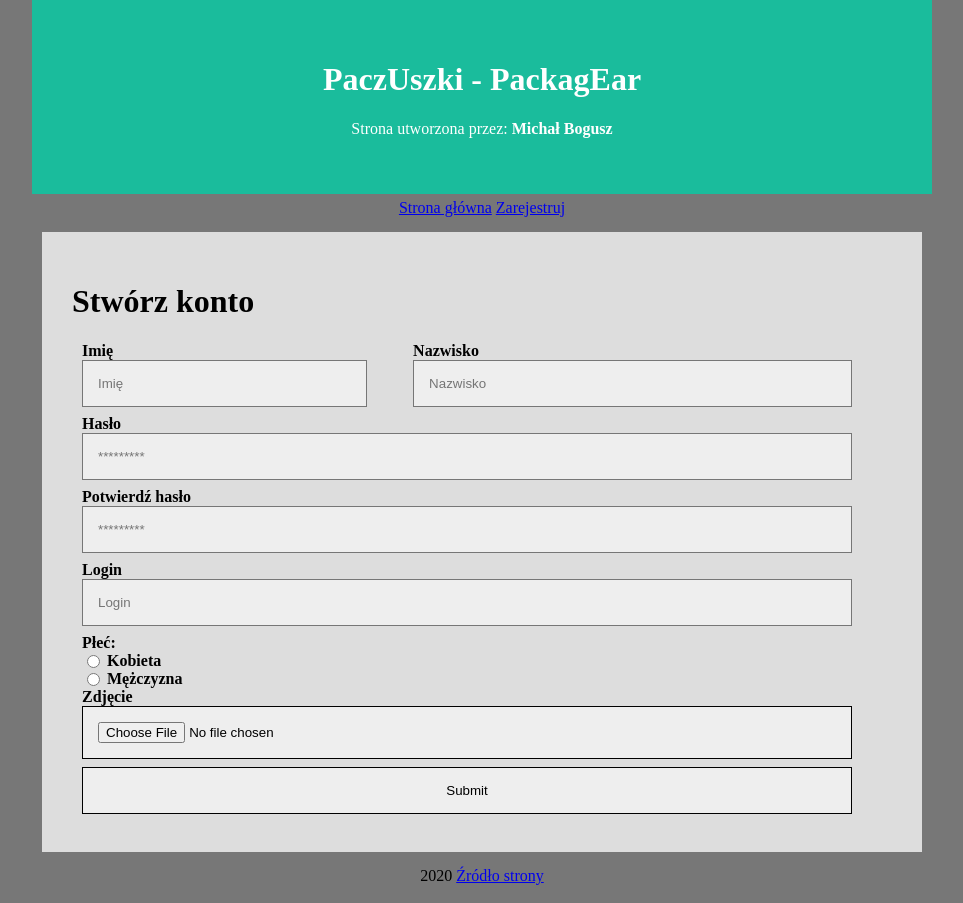
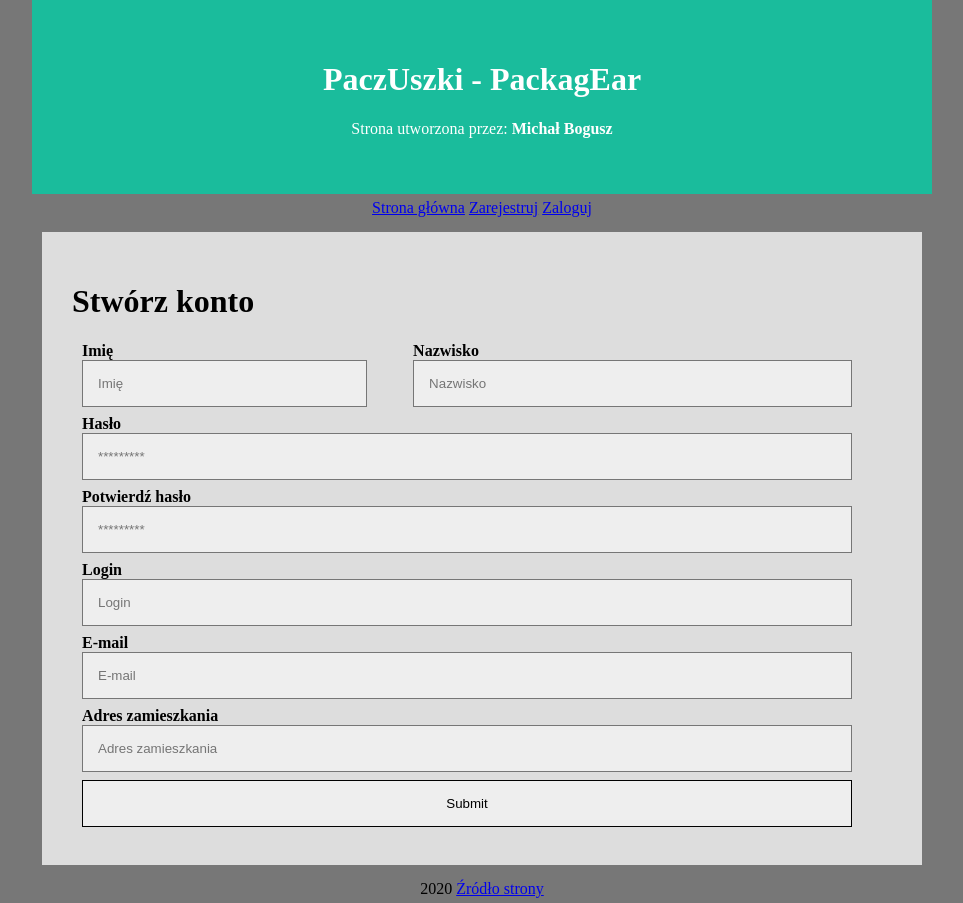
Before and after one commit to michalbogusz23/PackageEar, a Flask app: template web/templates/register_form.html in a window 1280 px wide. Shown: the whole page, without its empty margins (158-1121 px from the left). Run offline with Flask 2, Linux system fonts and the light colour scheme; the template is opened without the code that fills it, so the values that code supplies are empty.

Commit message:
rebuilded register and app for new field requirements

```diff
--- a/web/app.py
+++ b/web/app.py
@@ -1,13 +1,26 @@
-from flask import Flask, render_template
+from flask import Flask, render_template, request, make_response
 app = Flask(__name__)
 app.debug = False
-
-@app.route('/sender/sign-up')
-def signUpUser():
-    return render_template("register_form.html")
 
 @app.route('/')
 def index():
     return render_template("index.html")
+
+@app.route('/sender/register', methods=['GET'])
+def register_form():
+    return render_template("register_form.html")
+
+@app.route('/sender/register', methods=['POST'])
+def register():
+    return response
+
+@app.route('/sender/login', methods=['GET'])
+def login_form():
+    return render_template("login_form.html")
+
+@app.route('/sender/login', methods=['POST'])
+def login():
+    return response
+
 if __name__ == '__main__':
     app.run(host="0.0.0.0", port=5000)
--- a/web/templates/base.html
+++ b/web/templates/base.html
@@ -13,7 +13,8 @@
 
 <div class="navbar">
   <a href="/" class="active">Strona główna</a>
-  <a href="/sender/sign-up">Zarejestruj</a>
+  <a href="/sender/register">Zarejestruj</a>
+  <a href="/sender/login">Zaloguj</a>
 </div>
 
 <div id="wrap">
--- a/web/templates/register_form.html
+++ b/web/templates/register_form.html
@@ -29,20 +29,13 @@
             <span class="error" aria-live="polite"></span>
             <span class="error" id="userExistError" aria-live="polite"></span>
         </label>
-        <div><label>Płeć:</label></div>
-        <div>
-            <input type="radio" class="valid" name="sex" value="F" id="female" required>
+        <label>E-mail
+            <input type="email" id="email" placeholder="E-mail"/>
             <span class="error" aria-live="polite"></span>
-            <label class="radio">Kobieta</label>
-        </div>
-        <div>
-            <input type="radio" class="valid" name="sex" value="M" id="male">
+        </label>
+        <label>Adres zamieszkania
+            <input type="text" id="address" placeholder="Adres zamieszkania"/>
             <span class="error" aria-live="polite"></span>
-            <label class="radio">Mężczyzna</label>
-        </div>
-
-        <label> Zdjęcie
-            <input type="file" name="photo" class="valid" required/>
         </label>
         <div><input type="submit" class="valid" id="submit"></div>
 
```
Also changed, not shown: web/templates/login_form.html (+4 -4 lines).
